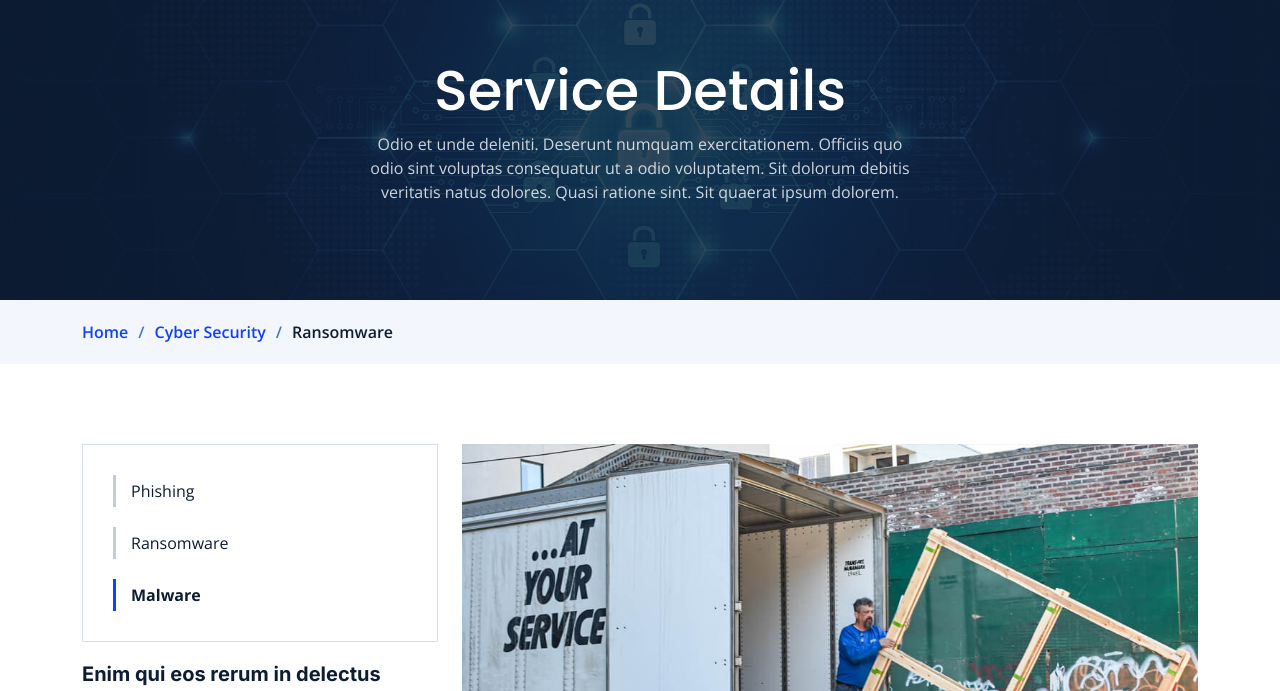
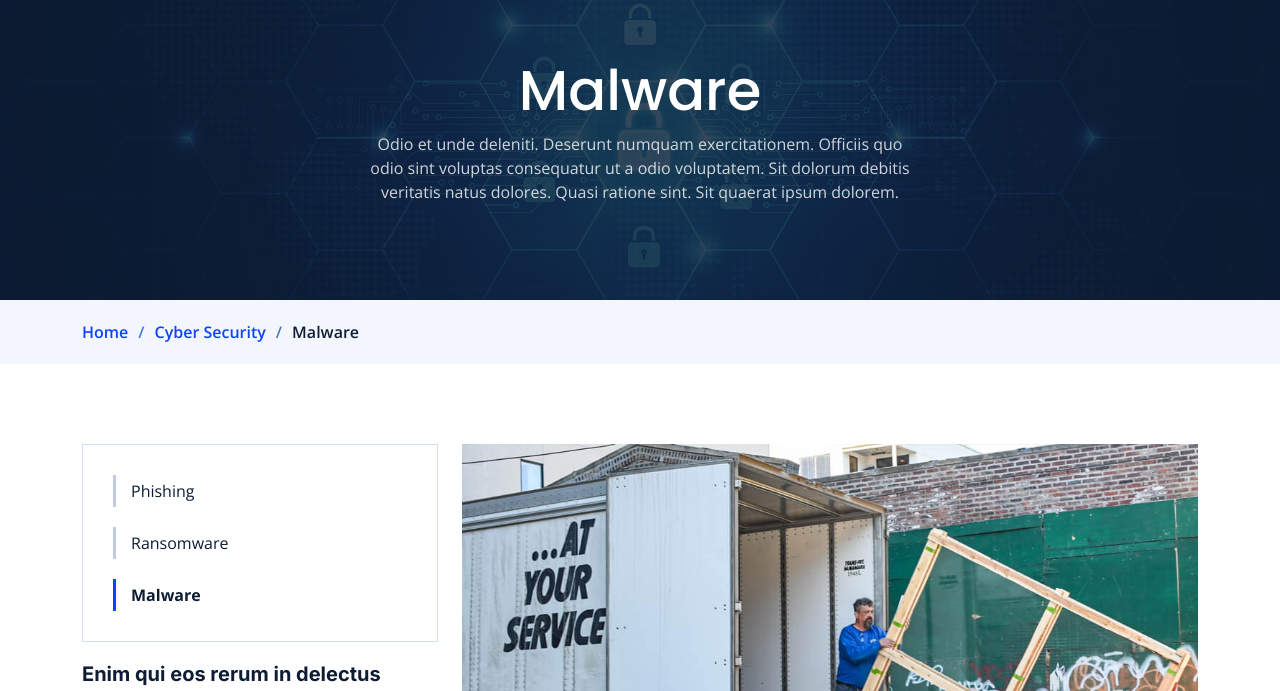
Before and after one commit to Terry0101Stannard/Group_Project_01, a plain HTML site: page Malware.html in a window 1280 px wide. Shown: the part 83-774 px from the top of the page. Drawn offline with nearby package versions, Linux system fonts and the light colour scheme.

Commit message:
Breadcrumbs update

```diff
--- a/Malware.html
+++ b/Malware.html
@@ -84,7 +84,7 @@
         <div class="container position-relative">
           <div class="row d-flex justify-content-center">
             <div class="col-lg-6 text-center">
-              <h2>Service Details</h2>
+              <h2>Malware</h2>
               <p>Odio et unde deleniti. Deserunt numquam exercitationem. Officiis quo odio sint voluptas consequatur ut a odio voluptatem. Sit dolorum debitis veritatis natus dolores. Quasi ratione sint. Sit quaerat ipsum dolorem.</p>
             </div>
           </div>
@@ -95,7 +95,7 @@
           <ol>
             <li><a href="index.html">Home</a></li>
             <li><a href="Cyber_Security.html">Cyber Security</a></li>
-            <li>Ransomware </li>
+            <li>Malware </li>
           </ol>
         </div>
       </nav>
```
Also changed, not shown: Phishing.html (+2 -2 lines).
